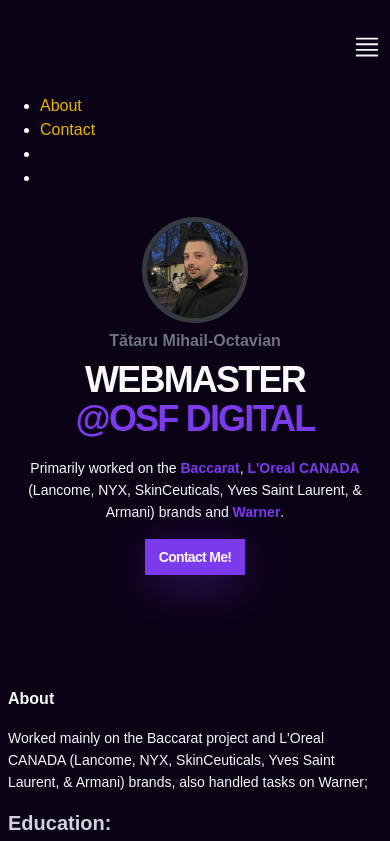
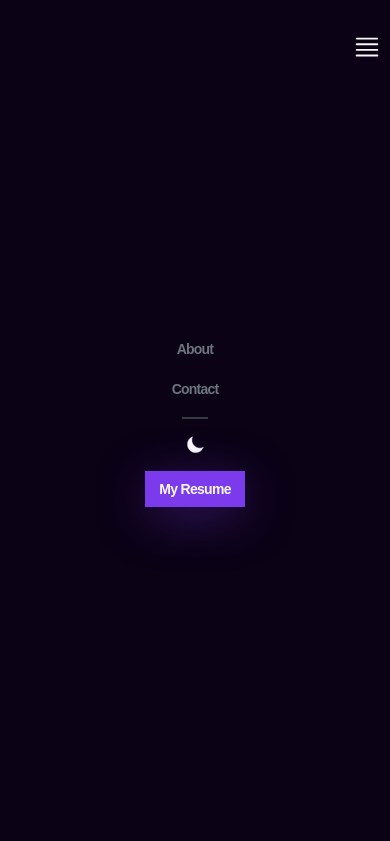
Before and after one commit to 8octa/portofolio, a website built with Vite: page index.html in a window 390 px wide. Both pictures are taken after a click on the button 367 px from the left and 47 px from the top of the page. Shown: the top 841 px of the page. Built offline with nearby package versions, Linux system fonts and the light colour scheme; a web font is replaced by a local one.

Commit message:
configured mobile menu

```diff
--- a/index.html
+++ b/index.html
@@ -98,14 +98,13 @@
 
         <li><a href="#contact" class="mobile-nav__link">Contact</a></li>
 
-
         <li class="mobile-nav__link-line"></li>
 
         <li>
 
-          <button id="mode" class="header__svg">
+          <button class="mobile__svg">
 
-          <svg class="header__svg__hover"
+          <svg
           xmlns="http://www.w3.org/2000/svg"
           fill="#F8F9FA" viewBox="0 0 24 24"
           stroke-width="0.5" stroke="#F8F9FA">
@@ -119,6 +118,8 @@
           </button>
 
         </li>
+
+        <li><a class="mobile-nav__btn btn" href="#">My Resume</a></li>
 
       </ul>
 
--- a/src/main.js
+++ b/src/main.js
@@ -6,42 +6,11 @@
 import '../styles/components/about.css'
 import '../styles/components/contact.css'
 import '../styles/components/footer.css'
+import '../styles/components/mobile-nav.css'
 import '../styles/utils.css'
 
+import mobileNav from './utils/mobile-nav';
+mobileNav();
 
-const top = document.getElementById('top');
-const sticky = document.getElementById('header__sticky');
-const mode = document.getElementById('mode')
-
-
-window.addEventListener('scroll', function() {
-    if (window.scrollY >= 500) {
-        top.style.opacity = '1';
-
-
-    } else {
-        if (window.scrollY <= 500) {
-            top.style.opacity= '0';
-    }
-}
-});
-
-window.addEventListener('scroll', function() {
-    if (window.scrollY >= 100) {
-        sticky.style.opacity = '1';
-
-
-    } else {
-        if (window.scrollY <= 100) {
-        sticky.style.opacity= '0';
-    }
-}
-});
-
-
-mode.addEventListener("click", () => {
-    console.log('da');
-    document.body.style.backgroundColor.toggle = "var(--clr-light)";
-    document.body.style.color = "var(--clr-dark)";
-
-})
+import top from './utils/top';
+top();
--- /dev/null
+++ b/src/utils/mobile-nav.js
@@ -0,0 +1,36 @@
+
+const mobileNav = () => {
+    const headerBtn = document.querySelector('.header__bars');
+    const mobileNav = document.querySelector('.mobile-nav');
+    const mobileLinks = document.querySelectorAll('.mobile-nav__link');
+
+    // State
+    let isMobileNavOpen = false;
+
+    headerBtn.addEventListener('click', () => {
+     isMobileNavOpen = !isMobileNavOpen;
+
+     if(isMobileNavOpen) {
+
+     mobileNav.style.display = 'flex';
+     document.body.style.overflowY = 'hidden'
+
+    } else {
+     mobileNav.style.display = 'none';
+     document.body.style.overflowY = 'auto'
+    }
+
+    console.log(isMobileNavOpen);
+    });
+
+    mobileLinks.forEach(link => {
+        link.addEventListener('click', () => {
+            isMobileNavOpen = false;
+            mobileNav.style.display = 'none';
+            document.body.style.overflowY = 'auto';
+        })
+    })
+
+}
+
+export default mobileNav;
--- /dev/null
+++ b/src/utils/top.js
@@ -0,0 +1,21 @@
+
+
+const top = () => {
+
+    const top = document.getElementById('top');
+
+
+    window.addEventListener('scroll', function() {
+        if (window.scrollY >= 500) {
+            top.style.opacity = '1';
+
+
+        } else {
+            if (window.scrollY <= 500) {
+                top.style.opacity= '0';
+        }
+    }
+    });
+}
+
+export default top;
--- a/styles/components/header.css
+++ b/styles/components/header.css
@@ -4,7 +4,8 @@
     align-items: center;
     padding-top: 2rem;
     padding-bottom: 2rem;
-
+    position: relative;
+    z-index: 9999;
 }
 
 .header__menu {
--- /dev/null
+++ b/styles/components/mobile-nav.css
@@ -0,0 +1,52 @@
+.mobile-nav {
+    position: absolute;
+    top: 0;
+    left: 0;
+    z-index: 999;
+    width: 100%;
+    height: 100%;
+    background-color: var(--clr-dark);
+    display: none;
+    justify-content: center;
+    align-items: center;
+    text-align: center;
+}
+
+.mobile-nav__menu {
+    list-style: none;
+    padding: 0;
+    display: flex;
+    flex-direction: column;
+    justify-content: center;
+    align-items: center;
+    gap: 1rem;
+}
+
+.mobile-nav__link {
+    font-size: var(--size-sm);
+    text-decoration: none;
+    font-weight: 600;
+    color: var(--clr-gray-600);
+    letter-spacing: -0.05rem;
+    transition: color 0.3s;
+}
+
+.mobile-nav__link:hover {
+    color: var(--clr-yellow);
+}
+
+.mobile-nav__link-line {
+    border: 1px solid var(--clr-gray-800);
+    padding-right: 1.5rem;
+}
+
+.mobile__svg {
+    width: var(--size-xl);
+    height: var(--size-xl);
+    color: var(--clr-gray-800);
+    display: block;
+}
+
+.mobile-nav__btn {
+    font-size: var(--size-sm);
+}
```
